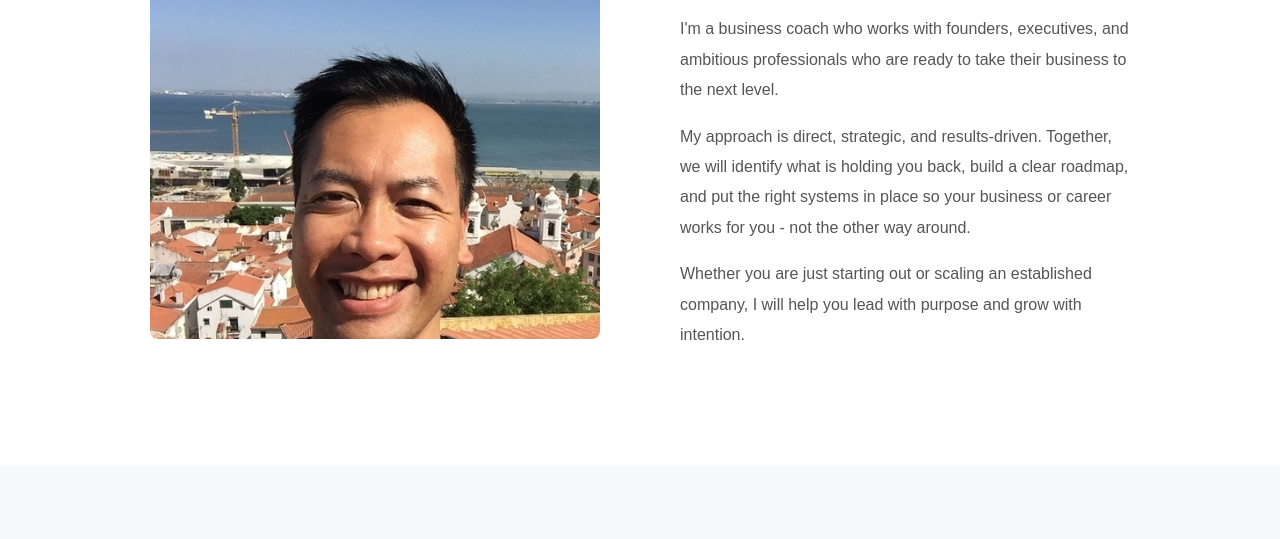
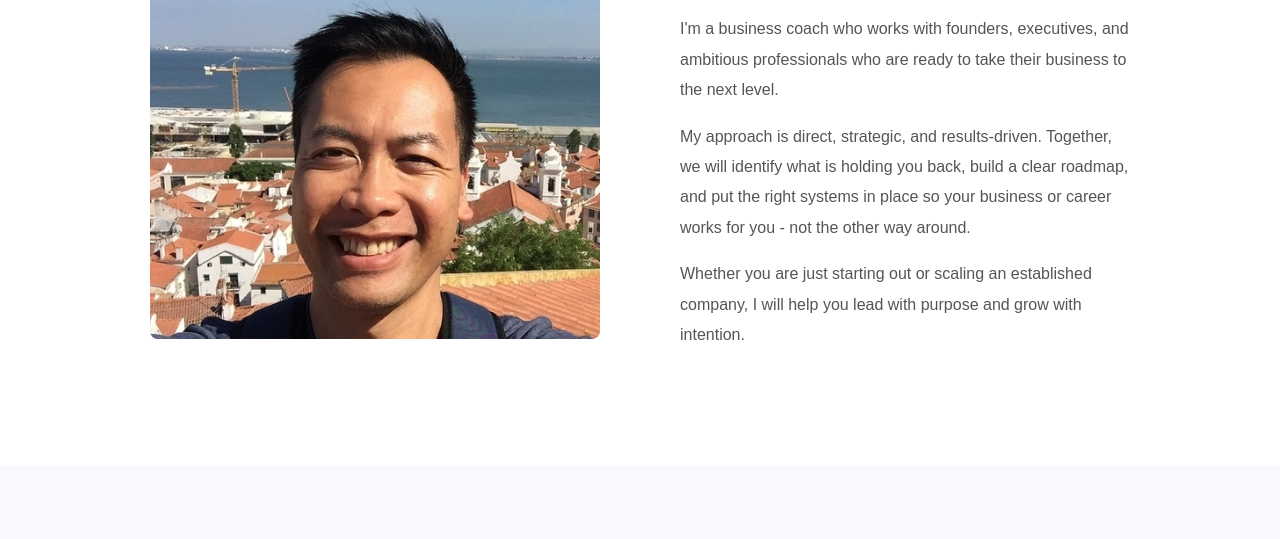
Before and after one commit to tkh-us/tkh-us.github.io, a plain HTML site: page index.html in a window 1280 px wide. Shown: the part 741-1280 px from the top of the page. Drawn offline with Linux system fonts and the light colour scheme.

Commit message:
Update index.html

```diff
--- a/index.html
+++ b/index.html
@@ -22,7 +22,7 @@
     .about-text h2 { font-size: 2rem; margin-bottom: 20px; color: #1a1a2e; }
     .about-text p { font-family: 'Arial', sans-serif; font-size: 1rem; color: #555; line-height: 1.9; margin-bottom: 16px; }
     .about-visual { border-radius: 8px; overflow: hidden; height: 360px; }
-    .about-visual img { width: 100%; height: 100%; object-fit: cover; object-position: center 1%; }
+    .about-visual img { width: 100%; height: 100%; object-fit: cover; object-position: center center; }
     .services { background: #f8f9fc; padding: 100px 60px; text-align: center; }
     .services h2 { font-size: 2rem; margin-bottom: 12px; color: #1a1a2e; }
     .services .subtitle { font-family: 'Arial', sans-serif; color: #777; margin-bottom: 60px; font-size: 1rem; }
```
